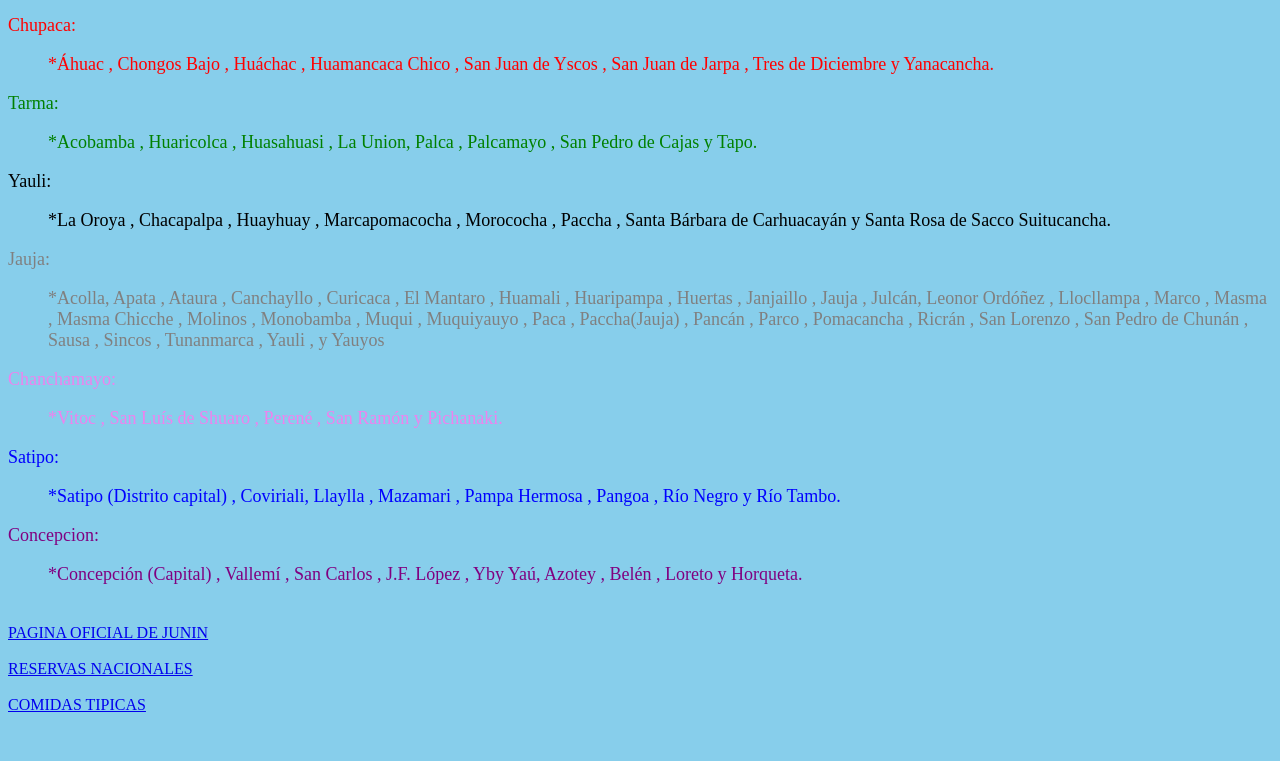
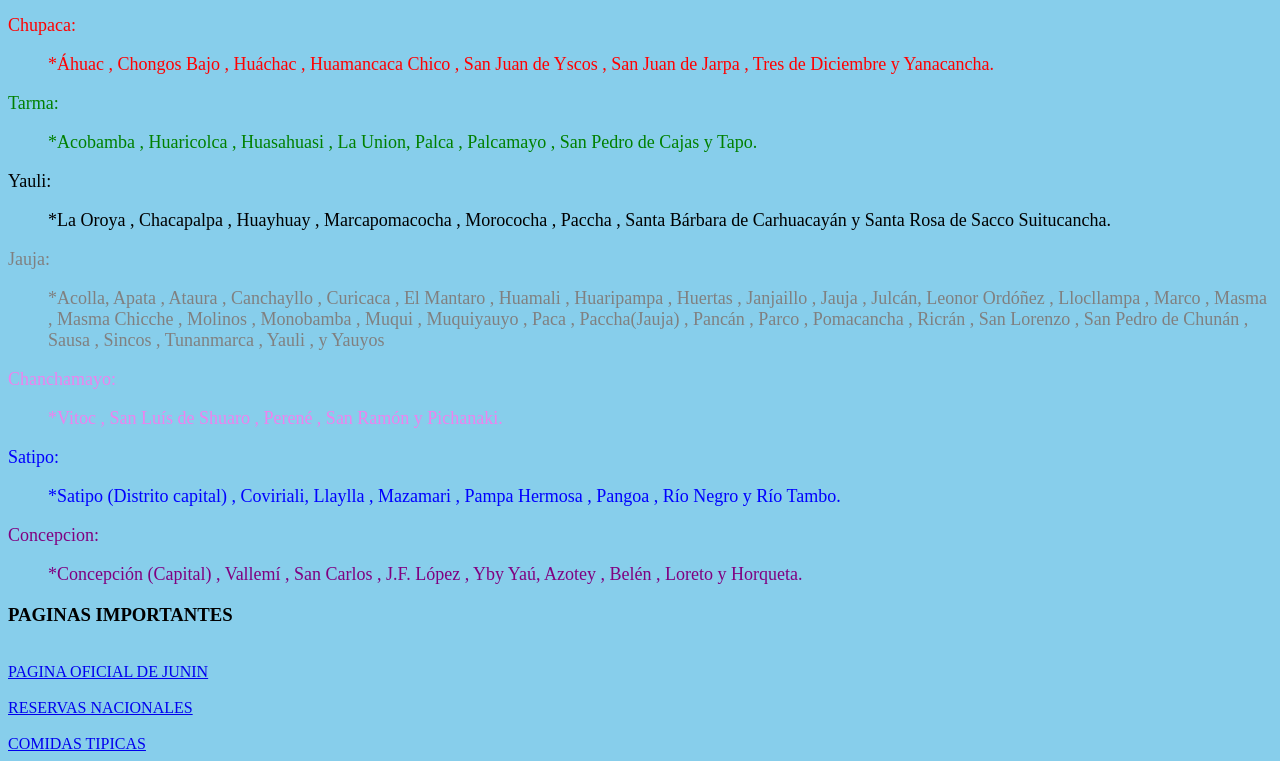
Before and after one commit to DavbdisOwo/Dpt-Per-, a plain HTML site: page index.html in a window 1280 px wide. Shown: the part 1596-2357 px from the top of the page. Before the commit the page ends 2318 px from the top, so only its background shows below. Drawn offline with Linux system fonts and the light colour scheme.

Commit message:
Update index.html

```diff
--- a/index.html
+++ b/index.html
@@ -105,7 +105,7 @@
             </li>
 </font>
         </ul>
-
+<h3>PAGINAS IMPORTANTES</h3>
         <!----referencia - enlaces - hipervinculos----->
 <br>
         <a href="https://www.munijunin.gob.pe/" target="_blank" >PAGINA OFICIAL DE JUNIN
```
